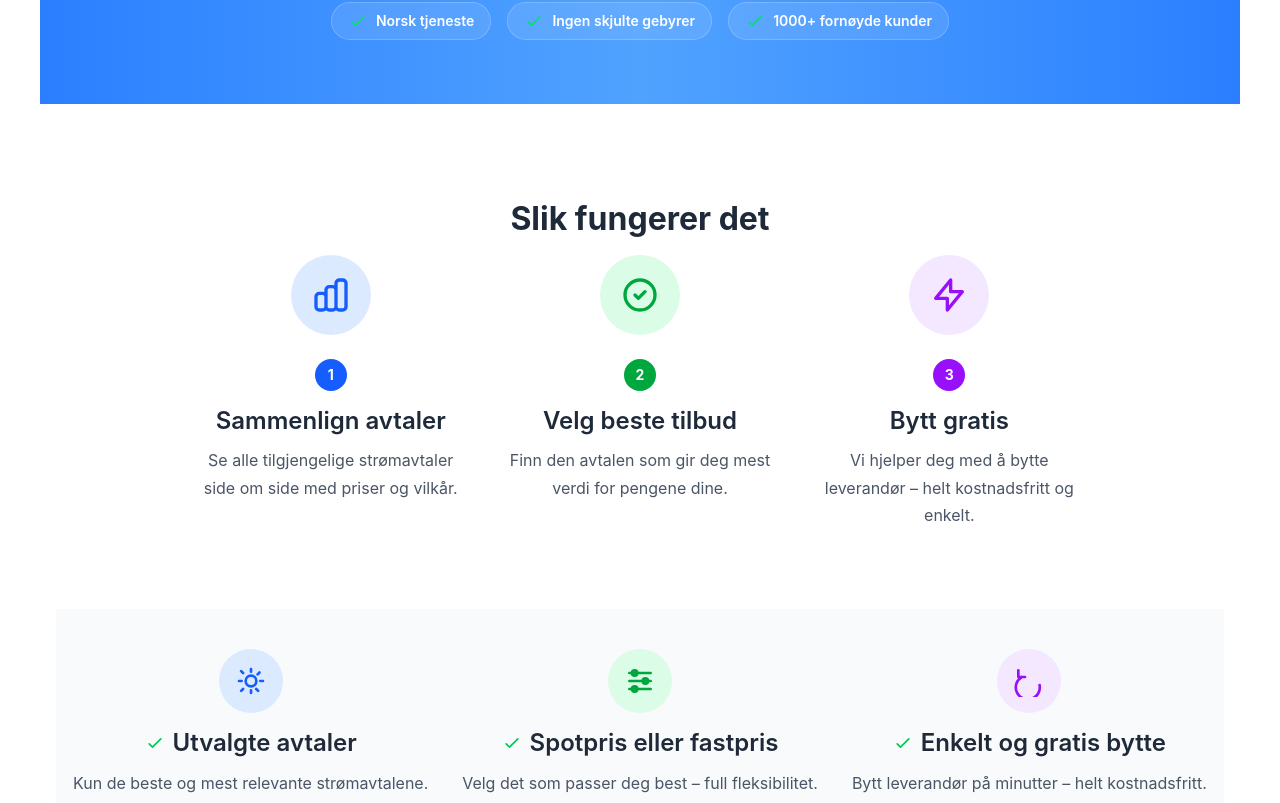
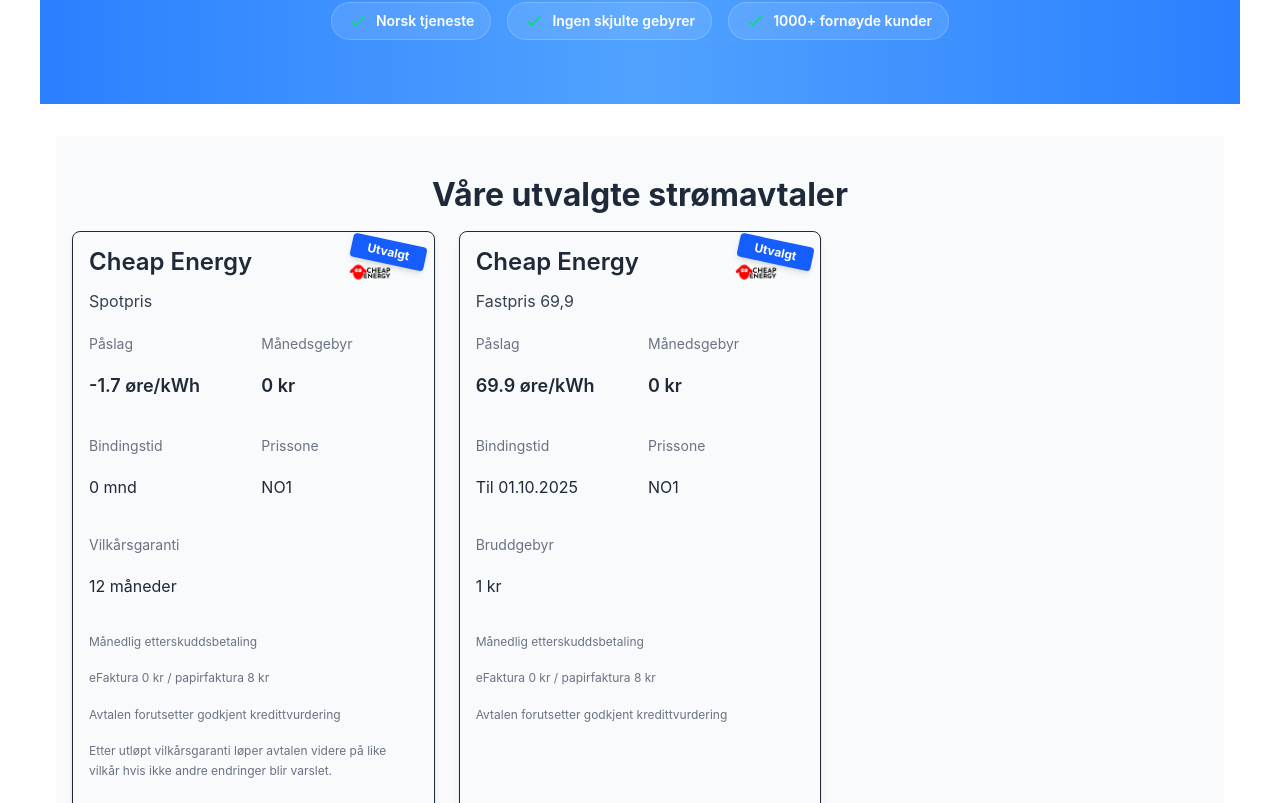
Before and after one commit to hazzler78/stromsjef, a Next.js app: page / in a window 1280 px wide. Shown: the part 377-1180 px from the top of the page. Built offline with nearby package versions, Linux system fonts and the light colour scheme; no server answers.

Commit message:
Ta bort 'Utvalgt'-badge och 'Våre utvalgte leverandører'-sektion från startsidan

```diff
--- a/src/app/page.tsx
+++ b/src/app/page.tsx
@@ -4,6 +4,7 @@ import PlanComparisonClient from '@/components/PlanComparisonClient';
 import { ElectricityPlan } from '@/types/electricity';
 import Link from 'next/link';
 import Image from 'next/image';
+import PlanCard from '@/components/PlanCard';
 
 // Force dynamic rendering to get fresh data
 export const dynamic = 'force-dynamic';
@@ -70,6 +71,18 @@ export default async function Home() {
               <svg className="w-5 h-5 text-green-400" fill="none" stroke="currentColor" strokeWidth="2" viewBox="0 0 24 24"><path strokeLinecap="round" strokeLinejoin="round" d="M5 13l4 4L19 7" /></svg>
               1000+ fornøyde kunder
             </span>
+          </div>
+        </div>
+      </section>
+
+      {/* Utvalgte strømavtaler - NY SEKTION */}
+      <section className="bg-gray-50 py-10 mb-8">
+        <div className="container mx-auto">
+          <h2 className="text-2xl md:text-3xl font-bold text-center mb-6 text-gray-800">Våre utvalgte strømavtaler</h2>
+          <div className="grid md:grid-cols-2 lg:grid-cols-3 gap-6">
+            {plans.filter(plan => plan.featured).map(plan => (
+              <PlanCard key={`top-featured-${plan.id}`} plan={plan} />
+            ))}
           </div>
         </div>
       </section>
```
